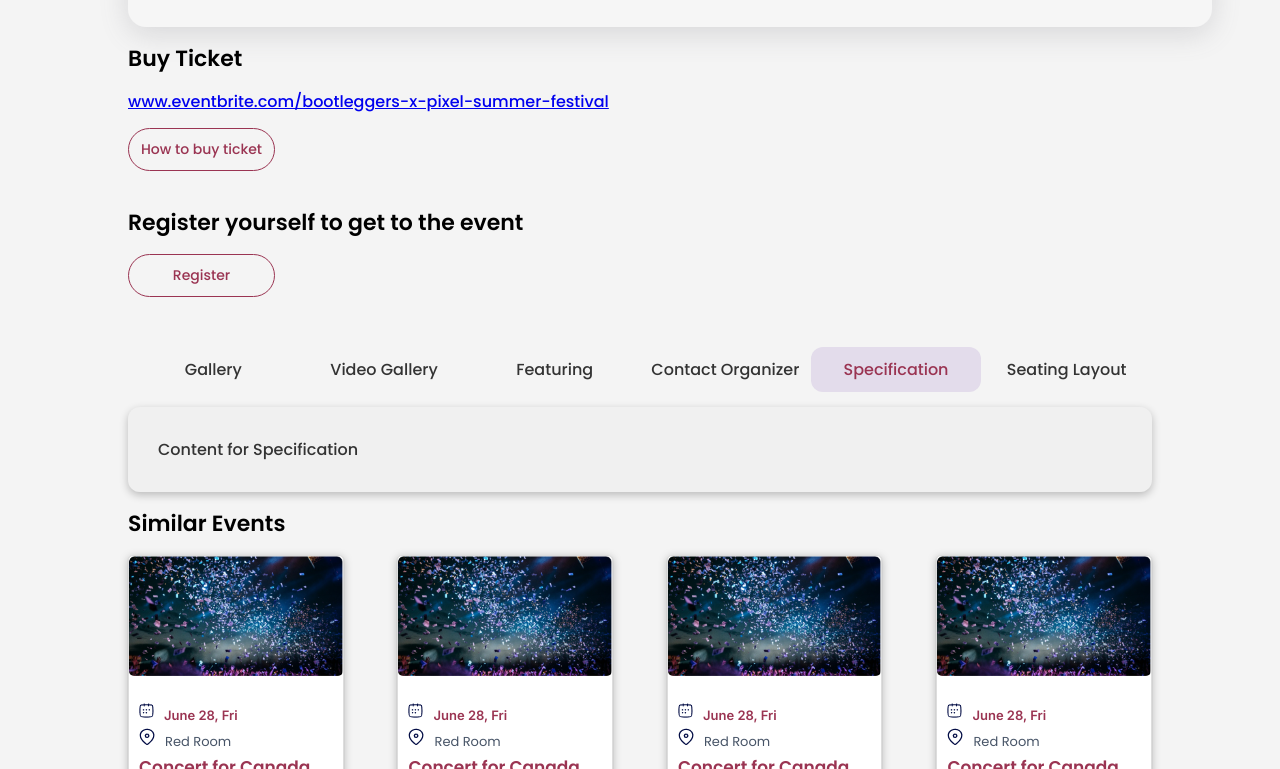
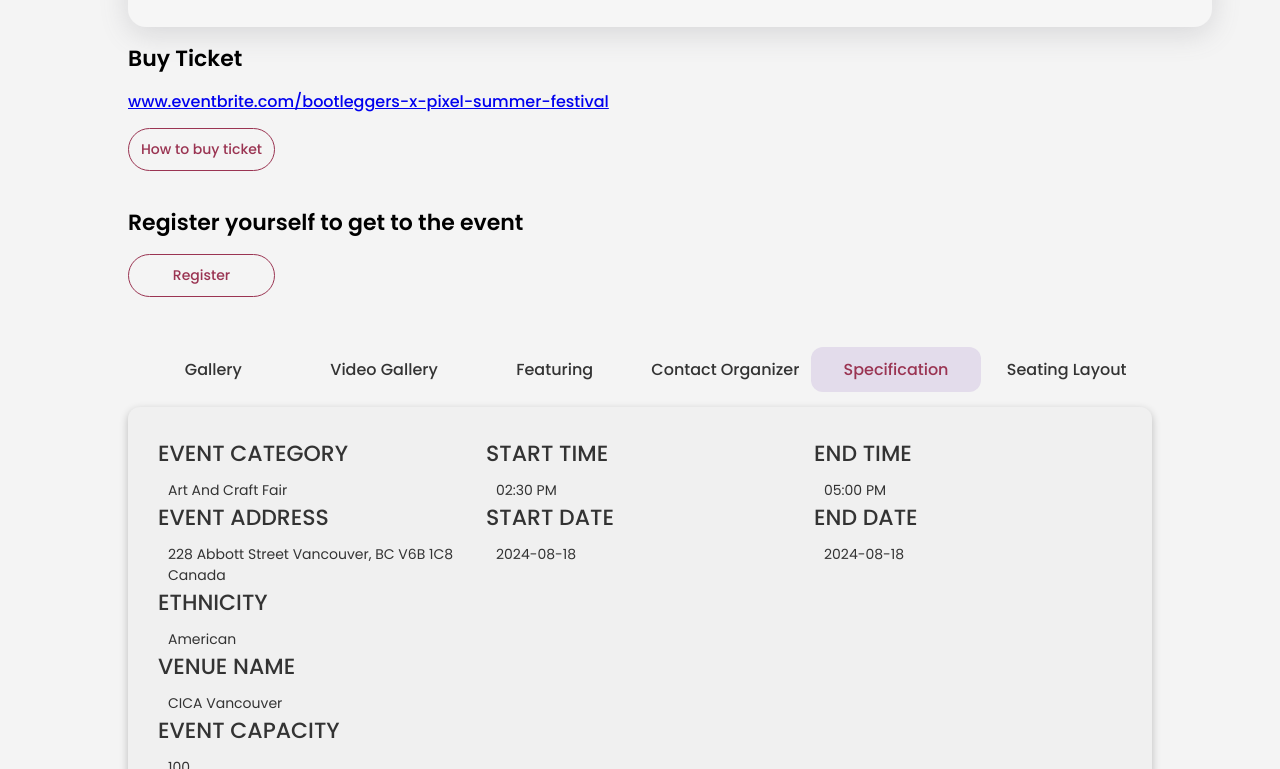
Before and after one commit to SumiM0L/sharePage_, a plain HTML site: page index.html in a window 1280 px wide. Both pictures are taken after a click on the item "Specification". Shown: the part 2201-2970 px from the top of the page. Drawn offline with Linux system fonts and the light colour scheme.

Commit message:
specification tab added

```diff
--- a/index.css
+++ b/index.css
@@ -1012,3 +1012,40 @@ h1{
 .close:focus {
     text-decoration: none;
 }
+/* specification */
+.column {
+    display: flex;
+    flex-direction: column;
+    gap: 10px;
+}
+
+.row {
+    display: flex;
+    flex-direction: row;
+    width: 100%; /* Ensures the row takes up full width */
+    gap: 20px;
+}
+
+.heading {
+    font-weight: 500;
+    font-size: 22px;
+    font-family: poppins;
+}
+
+.content {
+    flex: 1;
+    padding-left: 10px;
+    font-weight: 400;
+    font-size: 14px;
+    font-family: poppins;
+}
+
+.column {
+    display: flex;
+    flex-direction: column;
+    width: 100%; /* Ensure each column takes the full width */
+}
+
+.tab-content.poppins-medium {
+    font-family: 'Poppins', sans-serif; /* Ensures the Poppins font is applied */
+}
--- a/index.html
+++ b/index.html
@@ -403,8 +403,48 @@
 
 
     <div id="tab-featuring" class="tab-content poppins-medium">
-        Content for Specification
+        <div class="row">
+            <div class="column">
+                <div class="heading">EVENT CATEGORY</div>
+                <div class="content">Art And Craft Fair</div>
+            </div>
+            <div class="column">
+                <div class="heading">START TIME</div>
+                <div class="content">02:30 PM</div>
+            </div>
+            <div class="column">
+                <div class="heading">END TIME</div>
+                <div class="content">05:00 PM</div>
+            </div>
+        </div>
+        <div class="row">
+            <div class="column">
+                <div class="heading">EVENT ADDRESS</div>
+                <div class="content">228 Abbott Street Vancouver, BC V6B 1C8 Canada</div>
+            </div>
+            <div class="column">
+                <div class="heading">START DATE</div>
+                <div class="content">2024-08-18</div>
+            </div>
+            <div class="column">
+                <div class="heading">END DATE</div>
+                <div class="content">2024-08-18</div>
+            </div>
+        </div>
+        <div>  <div class="column">
+            <div class="heading">ETHNICITY</div>
+            <div class="content">American</div>
+        </div>
+        <div class="column">
+            <div class="heading">VENUE NAME</div>
+            <div class="content">CICA Vancouver</div>
+        </div>
+        <div class="column">
+            <div class="heading">EVENT CAPACITY</div>
+            <div class="content">100</div>
+        </div></div>
     </div>
+
 
     <div id="tab-specification" class="tab-content poppins-medium">
         <!-- first row -->
```
